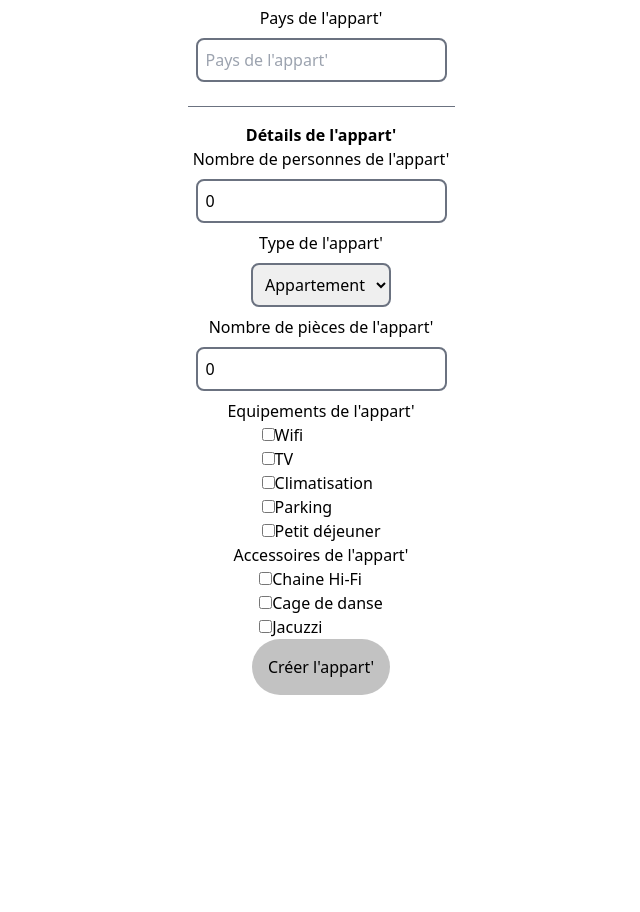
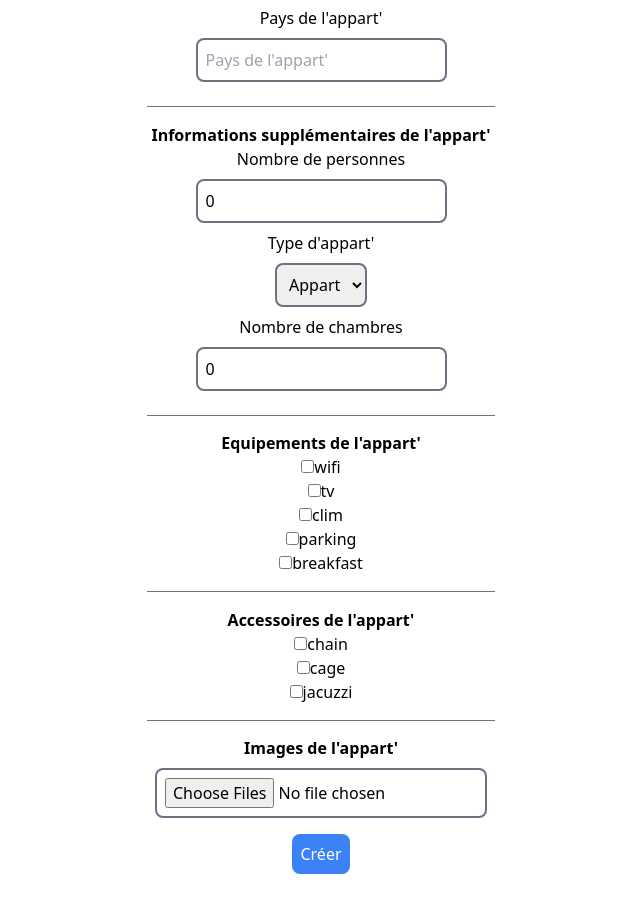
Before and after one commit to Arnaudb78/studio_miam_mvp_frontend, a Next.js app: page /create in a window 1280 px wide. Shown: the part 1047-1959 px from the top of the page, without its empty margins (319-959 px from the left). Before the commit the page ends 1806 px from the top, so only its background shows below. Built offline with nearby package versions, Linux system fonts and the light colour scheme; sample sign-in values are in the browser's storage.

Commit message:
WIP: change form create appart

```diff
--- a/app/room/page.tsx
+++ b/app/room/page.tsx
@@ -2,7 +2,6 @@
 
 import CardAppart from "@/components/appart/card-appart";
 import Footer from "@/components/footer";
-import Section1 from "@/components/home/section1";
 import Navbar from "@/components/navbar";
 import { useEffect, useState } from "react";
 
@@ -70,8 +69,7 @@ export default function Room() {
     return (
         <>
             <Navbar />
-            <section className="h-full w-full bg-secondary-200">
-                <Section1 />
+            <section className="h-full w-full bg-primary">
                 <section className="p-8 flex flex-col gap-8">
                     {apparts.map((apparts, index) => (
                         <CardAppart key={index} {...apparts} isProfil={isProfil} />
--- a/components/form/form-create-appart.tsx
+++ b/components/form/form-create-appart.tsx
@@ -46,16 +46,43 @@ export default function FormCreateAppart() {
         parking: false,
         breakfast: false,
     });
-    const [accessories, setAccessories] = useState({
+    const [accessories, setAccessories] = useState<{ [key: string]: boolean }>({
         chain: false,
         cage: false,
         jacuzzi: false,
     });
+    const [images, setImages] = useState<File[]>([]);
 
     const handleSubmit = async (e: FormEvent) => {
         e.preventDefault();
-        if (!title || !description || !price || !time || !localisation || !peopleNumber || !type || !roomNumber || !equipements || !accessories)
+        if (
+            !title ||
+            !description ||
+            !price ||
+            !time.length ||
+            !localisation ||
+            !peopleNumber ||
+            !type ||
+            !roomNumber ||
+            !equipements ||
+            !accessories
+        )
             return alert("Veuillez remplir tous les champs obligatoires.");
+
+        // Upload images
+        const formData = new FormData();
+        images.forEach((image) => formData.append("files", image));
+
+        const uploadResponse = await fetch("/api/upload", {
+            method: "POST",
+            body: formData,
+        });
+
+        if (!uploadResponse.ok) {
+            return alert("Erreur lors de l'upload des images");
+        }
+
+        const { filePaths } = await uploadResponse.json();
 
         const appart = {
             title,
@@ -68,8 +95,9 @@ export default function FormCreateAppart() {
             room_number: roomNumber,
             equipements,
             accessories,
+            images: filePaths,
         };
-        console.log(appart);
+
         try {
             const response = await fetch("https://pacific-reaches-55510-1cc818501846.herokuapp.com/apparts", {
                 method: "POST",
@@ -117,6 +145,11 @@ export default function FormCreateAppart() {
             ...prevState,
             [name]: checked,
         }));
+    };
+
+    const handleImageChange = (e: React.ChangeEvent<HTMLInputElement>) => {
+        const files = Array.from(e.target.files || []);
+        setImages(files);
     };
 
     return (
@@ -204,11 +237,11 @@ export default function FormCreateAppart() {
 
                     <label htmlFor="zip_code">Code postal de l&apos;appart&apos;</label>
                     <input
-                        type="text"
+                        type="number"
                         id="zip_code"
                         name="zip_code"
                         value={localisation.zip_code}
-                        onChange={handleLocalisationChange}
+                        onChange={(e) => setLocalisation({ ...localisation, zip_code: Number(e.target.value) })}
                         placeholder="Code postal de l'appart'"
                         className="border-2 border-gray-500 rounded-lg p-2 m-2"
                     />
@@ -223,86 +256,66 @@ export default function FormCreateAppart() {
                         placeholder="Pays de l'appart'"
                         className="border-2 border-gray-500 rounded-lg p-2 m-2"
                     />
+
                     <div className="h-[0.5px] w-full bg-gray-500 m-4"></div>
-                    <h3 className="font-bold">Détails de l&apos;appart&apos;</h3>
-                    <label htmlFor="people_number">Nombre de personnes de l&apos;appart&apos;</label>
+                    <h3 className="font-bold">Informations supplémentaires de l&apos;appart&apos;</h3>
+                    <label htmlFor="peopleNumber">Nombre de personnes</label>
                     <input
                         type="number"
-                        id="people_number"
-                        name="people_number"
+                        id="peopleNumber"
+                        name="peopleNumber"
                         value={peopleNumber}
                         onChange={(e) => setPeopleNumber(Number(e.target.value))}
-                        placeholder="Nombre de personnes de l'appart'"
+                        placeholder="Nombre de personnes"
                         className="border-2 border-gray-500 rounded-lg p-2 m-2"
                     />
 
-                    <label htmlFor="type">Type de l&apos;appart&apos;</label>
+                    <label htmlFor="type">Type d&apos;appart&apos;</label>
                     <select
                         id="type"
                         name="type"
                         value={type}
                         onChange={(e) => setType(e.target.value)}
                         className="border-2 border-gray-500 rounded-lg p-2 m-2">
-                        <option value="appart">Appartement</option>
-                        <option value="house">Maison</option>
-                        <option value="loft">Loft</option>
-                        <option value="duplex">Duplex</option>
-                        <option value="studio">Studio</option>
+                        <option value="appart">Appart</option>
+                        <option value="house">House</option>
                     </select>
 
-                    <label htmlFor="room_number">Nombre de pièces de l&apos;appart&apos;</label>
+                    <label htmlFor="roomNumber">Nombre de chambres</label>
                     <input
                         type="number"
-                        id="room_number"
-                        name="room_number"
+                        id="roomNumber"
+                        name="roomNumber"
                         value={roomNumber}
                         onChange={(e) => setRoomNumber(Number(e.target.value))}
-                        placeholder="Nombre de pièces de l'appart'"
+                        placeholder="Nombre de chambres"
                         className="border-2 border-gray-500 rounded-lg p-2 m-2"
                     />
 
-                    <label htmlFor="equipements">Equipements de l&apos;appart&apos;</label>
-                    <div className="flex flex-col">
-                        <label>
-                            <input type="checkbox" name="wifi" checked={equipements["wifi"]} onChange={handleEquipementsChange} />
-                            Wifi
+                    <div className="h-[0.5px] w-full bg-gray-500 m-4"></div>
+                    <h3 className="font-bold">Equipements de l&apos;appart&apos;</h3>
+                    {Object.keys(equipements).map((equipement) => (
+                        <label key={equipement}>
+                            <input type="checkbox" name={equipement} checked={equipements[equipement]} onChange={handleEquipementsChange} />
+                            {equipement}
                         </label>
-                        <label>
-                            <input type="checkbox" name="tv" checked={equipements["tv"]} onChange={handleEquipementsChange} />
-                            TV
+                    ))}
+
+                    <div className="h-[0.5px] w-full bg-gray-500 m-4"></div>
+                    <h3 className="font-bold">Accessoires de l&apos;appart&apos;</h3>
+                    {Object.keys(accessories).map((accessory) => (
+                        <label key={accessory}>
+                            <input type="checkbox" name={accessory} checked={accessories[accessory]} onChange={handleAccessoriesChange} />
+                            {accessory}
                         </label>
-                        <label>
-                            <input type="checkbox" name="clim" checked={equipements["clim"]} onChange={handleEquipementsChange} />
-                            Climatisation
-                        </label>
-                        <label>
-                            <input type="checkbox" name="parking" checked={equipements["parking"]} onChange={handleEquipementsChange} />
-                            Parking
-                        </label>
-                        <label>
-                            <input type="checkbox" name="breakfast" checked={equipements["breakfast"]} onChange={handleEquipementsChange} />
-                            Petit déjeuner
-                        </label>
-                    </div>
+                    ))}
 
-                    <label htmlFor="accessories">Accessoires de l&apos;appart&apos;</label>
-                    <div className="flex flex-col">
-                        <label>
-                            <input type="checkbox" name="chain" checked={accessories["chain"]} onChange={handleAccessoriesChange} />
-                            Chaine Hi-Fi
-                        </label>
-                        <label>
-                            <input type="checkbox" name="cage" checked={accessories["cage"]} onChange={handleAccessoriesChange} />
-                            Cage de danse
-                        </label>
-                        <label>
-                            <input type="checkbox" name="jacuzzi" checked={accessories["jacuzzi"]} onChange={handleAccessoriesChange} />
-                            Jacuzzi
-                        </label>
-                    </div>
+                    <div className="h-[0.5px] w-full bg-gray-500 m-4"></div>
+                    <h3 className="font-bold">Images de l&apos;appart&apos;</h3>
+                    <input type="file" multiple onChange={handleImageChange} className="border-2 border-gray-500 rounded-lg p-2 m-2" />
 
-                    <button type="submit" className="bg-[#C2C2C2] p-4 rounded-full">
-                        Créer l&apos;appart&apos;
+                    <button type="submit" className="bg-blue-500 text-white rounded-lg p-2 m-2">
+                        Créer
                     </button>
                 </form>
             </div>
--- a/package.json
+++ b/package.json
@@ -14,12 +14,15 @@
     "@fortawesome/free-regular-svg-icons": "^6.5.2",
     "@fortawesome/free-solid-svg-icons": "^6.5.2",
     "@fortawesome/react-fontawesome": "^0.2.2",
+    "multer": "^1.4.5-lts.1",
     "next": "14.2.3",
+    "next-connect": "^1.0.0",
     "react": "^18",
     "react-dom": "^18",
     "react-router-dom": "^6.23.1"
   },
   "devDependencies": {
+    "@types/multer": "^1.4.11",
     "@types/node": "^20",
     "@types/react": "^18",
     "@types/react-dom": "^18",
```
Also changed, not shown: app/api/upload.ts (added, +46 -0 lines), 2 other files (tests, documents, lock files or other folders).
